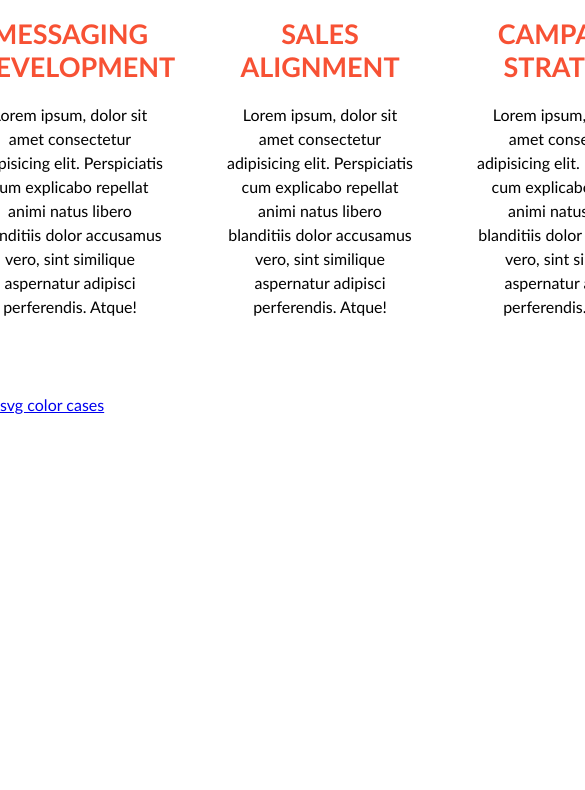
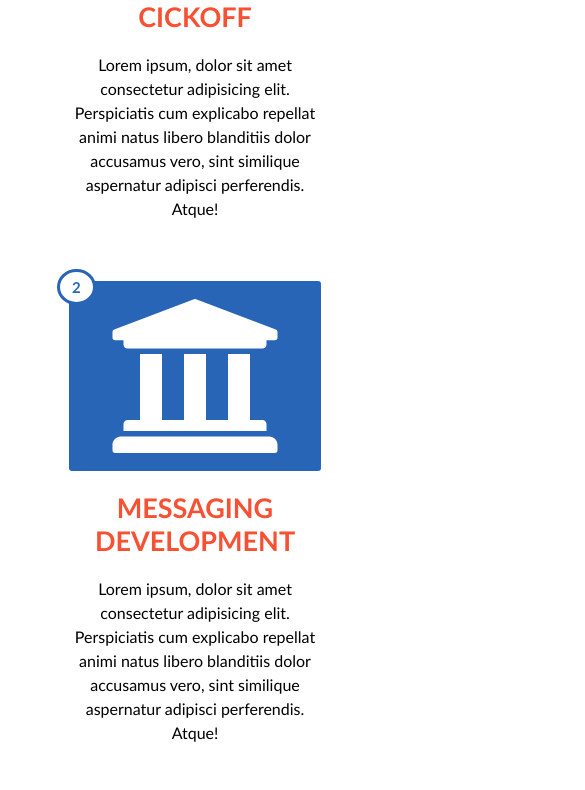
Before and after one commit to Kristle22/praktine-uzduotis, a website: page index.html in a window 390 px wide. Shown: the part 273-1063 px from the top of the page, 585 px wide, since content can reach past the window. Before the commit the page ends 844 px from the top, so only its background shows below. Drawn offline with Linux system fonts and the light colour scheme.

Commit message:
responsive

```diff
--- a/css/main.css
+++ b/css/main.css
@@ -11,16 +11,18 @@ body {
 }
 
 .main-container {
-    width: 1000px;
-    display: inline-block;
-    margin-top: 80px;
-    margin-left: calc(50% - 500px);
+  width: 100%;
+  display: flex;
+  flex-wrap: wrap;
+  justify-content: space-around;
+  /* margin-left: calc(50% - 500px); */
 }
 
 .float-img {
-    width: 25%;
-    float: left;
+  width: 100%;
+  max-width: 250px;
   padding: 0 30px;
+  margin: 30px 0;
   text-align: center;
   position: relative;
 }
@@ -43,7 +45,7 @@ body {
 svg.apple {
   height: 190px;
   width: 70%;
-    background:  url(../img/cc-apple-pay-brands.svg) center no-repeat;
+  background: url(../img/cc-apple-pay-brands.svg) center no-repeat;
   filter: invert(1);
 }
 .blue {
@@ -65,7 +67,7 @@ svg.university {
 svg.users {
   height: 190px;
   width: 70%;
-    background:  url(../img/users-solid.svg) center no-repeat;
+  background: url(../img/users-solid.svg) center no-repeat;
   filter: invert(1);
 }
 .gray {
@@ -76,7 +78,7 @@ svg.users {
 svg.random {
   width: 70%;
   height: 190px;
-    background:  url(../img/random-solid.svg) center no-repeat;
+  background: url(../img/random-solid.svg) center no-repeat;
   filter: invert(1);
 }
 
@@ -96,7 +98,7 @@ span.one {
 }
 span.two {
   border: 3px solid #1c5db3f1;
-    color:#1c5db3f1;
+  color: #1c5db3f1;
 }
 span.three {
   border: 3px solid #f52c09d2;
@@ -122,7 +124,6 @@ span.four {
 .random-backgr,
 .svg-university,
 .users-backgr {
-    float: left;
   width: 150px;
   height: 150px;
   margin: 50px 20px;
@@ -158,3 +159,9 @@ span.four {
   height: 110px;
   filter: invert(1);
 }
+
+@media screen and (max-width: 516px) {
+  .float-img {
+    max-width: 80%;
+  }
+}
```
Also changed, not shown: cases.html (+1 -1 lines). Lines whose indentation alone changed are shown as unchanged.
